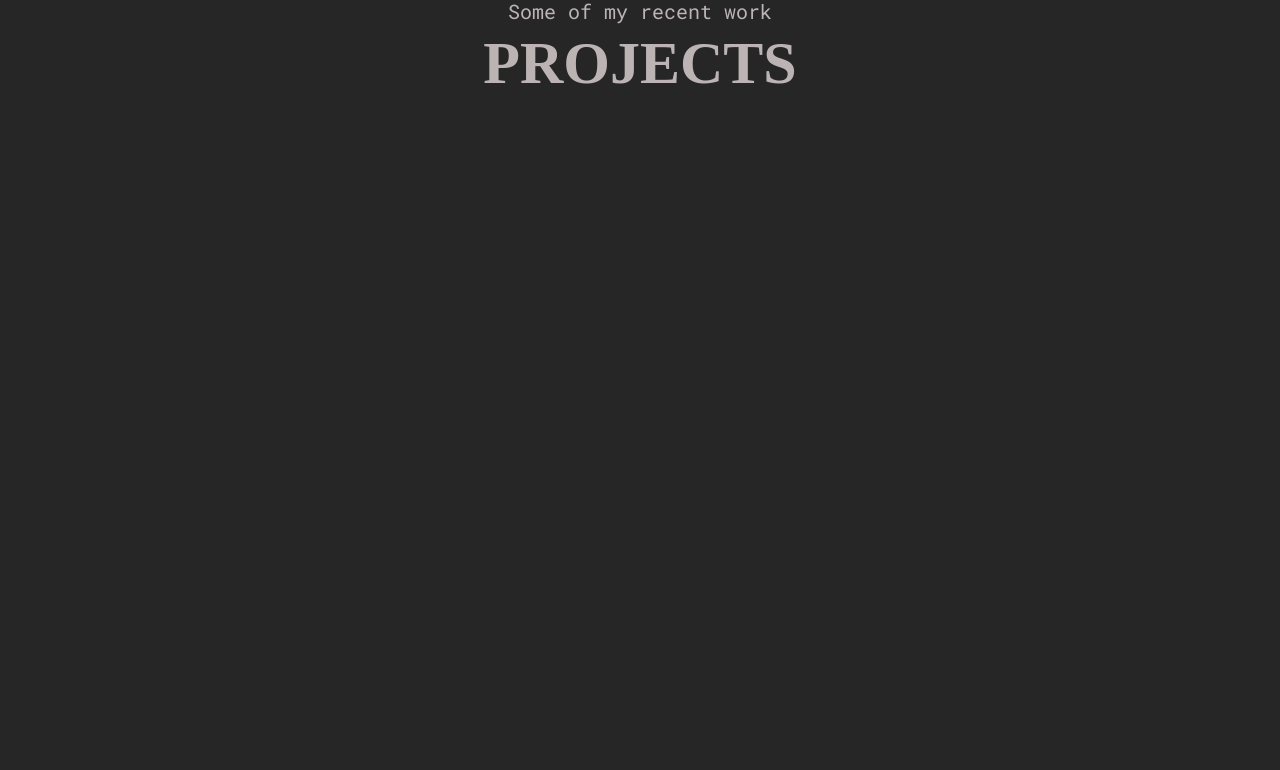
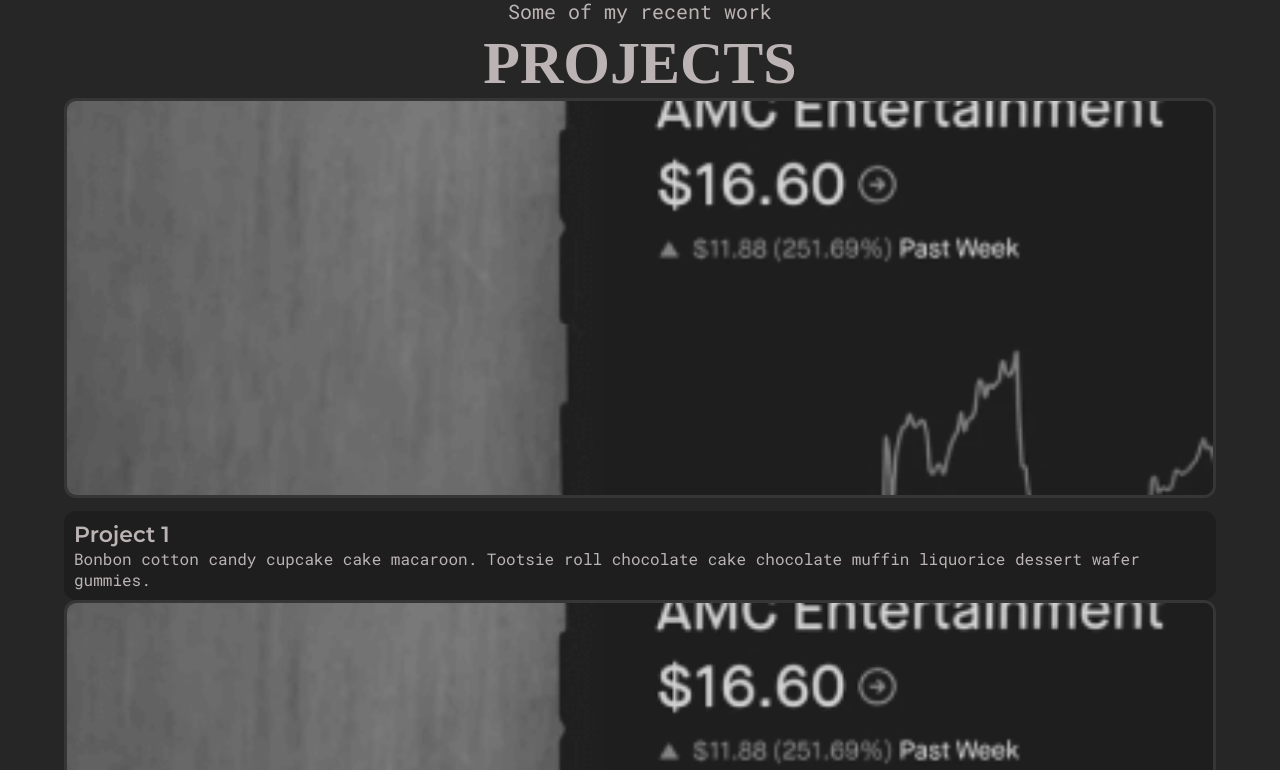
Before and after one commit to kyvycodes/k-react-portfolio, a React (Create React App) app: page / in a window 1280 px wide. Shown: the part 1350-2120 px from the top of the page. Before the commit the page ends 1448 px from the top, so only its background shows below. Built offline with nearby package versions, Linux system fonts and the light colour scheme; the HTML template or start-up script is replaced by a standard one; a web font is replaced by a local one.

Commit message:
feat: individual project section css

```diff
--- a/src/components/IndividualProject.js
+++ b/src/components/IndividualProject.js
@@ -1,9 +1,52 @@
 import React from 'react'
+import { Link } from 'react-router-dom'
+import styled from 'styled-components'
+import ProjectImg from '../assets/images/projectImg.png'
+
+const IndividualProjectStyle = styled.div`
+.individual_project_img {
+  width: 100%;
+  height: 400px;
+  overflow: hidden;
+  border-radius: 12px;
+  display: inline-block;
+  border: 3px solid var(--gray-2);
+  img{
+    height: 100%;
+  }
+}
+.individual_project_info {
+  margin-top: 1rem;
+  background-color: var(--deep-dark);
+  padding: 1rem;
+  border-radius: 12px;
+}
+.individual_project_title {
+  font-size: 2.2rem;
+}
+.individual_project_description {
+  font-size: 1.6rem;
+  font-family: 'RobotoMono Regular';
+  marin-top: 1rem;
+
+}
+
+`
 
 export default function IndividualProject() {
   return (
-    <div>
-      <h1> this is a div</h1>
-    </div>
+    <IndividualProjectStyle>
+      {/* links to component but can also link to project */}
+      <Link to='/projects' className='individual_project_img'>
+      <img src={ ProjectImg } alt/>
+      </Link>
+      <div className="individual_project_info">
+        <Link to='/projects'>
+          <h3 className='individual_project_title'>Project 1
+          </h3>
+        </Link>
+        <p className='individual_project_description'>Bonbon cotton candy cupcake cake macaroon. Tootsie roll chocolate cake chocolate muffin liquorice dessert wafer gummies.</p>
+      </div>
+    </IndividualProjectStyle>
   )
 }
--- a/src/components/ProjectSection.js
+++ b/src/components/ProjectSection.js
@@ -2,6 +2,7 @@
 import SectionTitle from './SectionTitle'
 import { Swiper } from "swiper/react";
 import projects from '../assets/data/projects'
+import IndividualProject from './IndividualProject';
 
 export default function ProjectSection() {
   return (
@@ -12,7 +13,7 @@
           <Swiper>
             {projects.map((project, index) => {
               if(index >= 3) return;
-              return
+              return <IndividualProject/>
             })}
           </Swiper>
         </div>
```
